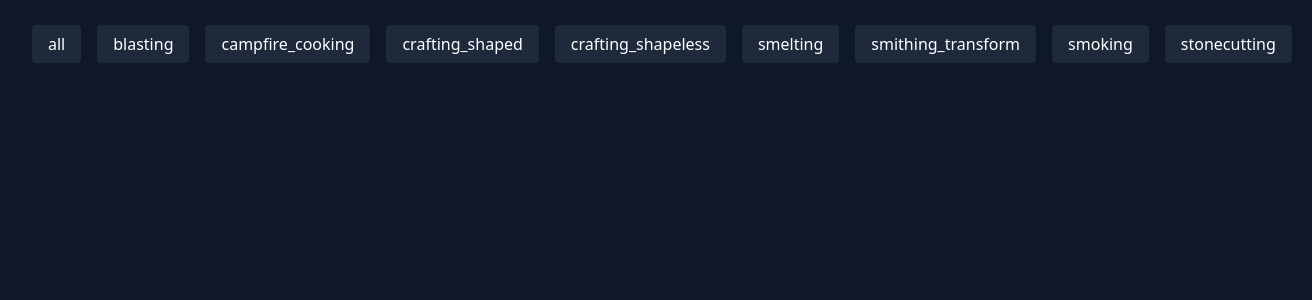
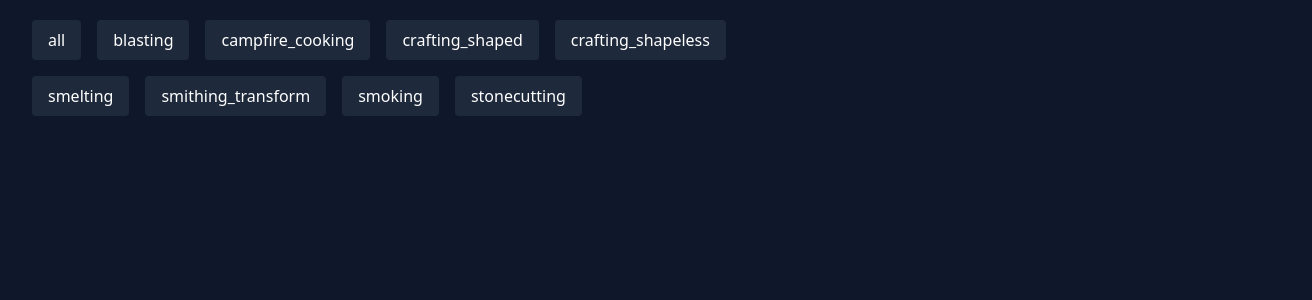
Before and after one commit to c17julka/recipe-app, a SvelteKit app: page / in a window 1280 px wide. Shown: the top 300 px of the page, 1312 px wide, since content can reach past the window. Built offline with nearby package versions, Linux system fonts and the light colour scheme.

Commit message:
feat: improve layout sizes

```diff
--- a/src/routes/+layout.svelte
+++ b/src/routes/+layout.svelte
@@ -6,12 +6,12 @@
 	let { children } = $props();
 </script>
 
-<div class="container mx-8">
-	<nav class="my-8">
-		<ol class="flex flex-nowrap gap-4">
+<div class="w-[95vw] px-8">
+	<nav class="my-5 w-4/6">
+		<ol class="flex flex-wrap gap-4">
 			{#each SLUG_TYPES as slug}
-				<li>
-					<a class="rounded bg-slate-800 px-4 py-2 font-medium" class:bg-teal-800={page.params.slug === slug} href="/recipes/{slug}">{slug}</a>
+				<li class="rounded bg-slate-800 px-4 py-2 font-medium" class:bg-teal-800={page.params.slug === slug}>
+					<a href="/recipes/{slug}">{slug}</a>
 				</li>
 			{/each}
 		</ol>
--- a/src/routes/recipes/[slug]/components/RecipeTable.svelte
+++ b/src/routes/recipes/[slug]/components/RecipeTable.svelte
@@ -135,7 +135,7 @@
 </script>
 
 <h1>Recipes unlocked: {data.filter((recipe) => recipe.isUnlocked).length}/{data.length}</h1>
-<table class="my-8 w-full table-fixed overflow-scroll text-left font-sans text-slate-300">
+<table class="mb-8 mt-4 w-3/4 table-auto overflow-scroll text-left font-sans text-slate-300">
 	<thead class="bg-slate-700">
 		<tr>
 			{#if page.params.slug === 'all'}
```
